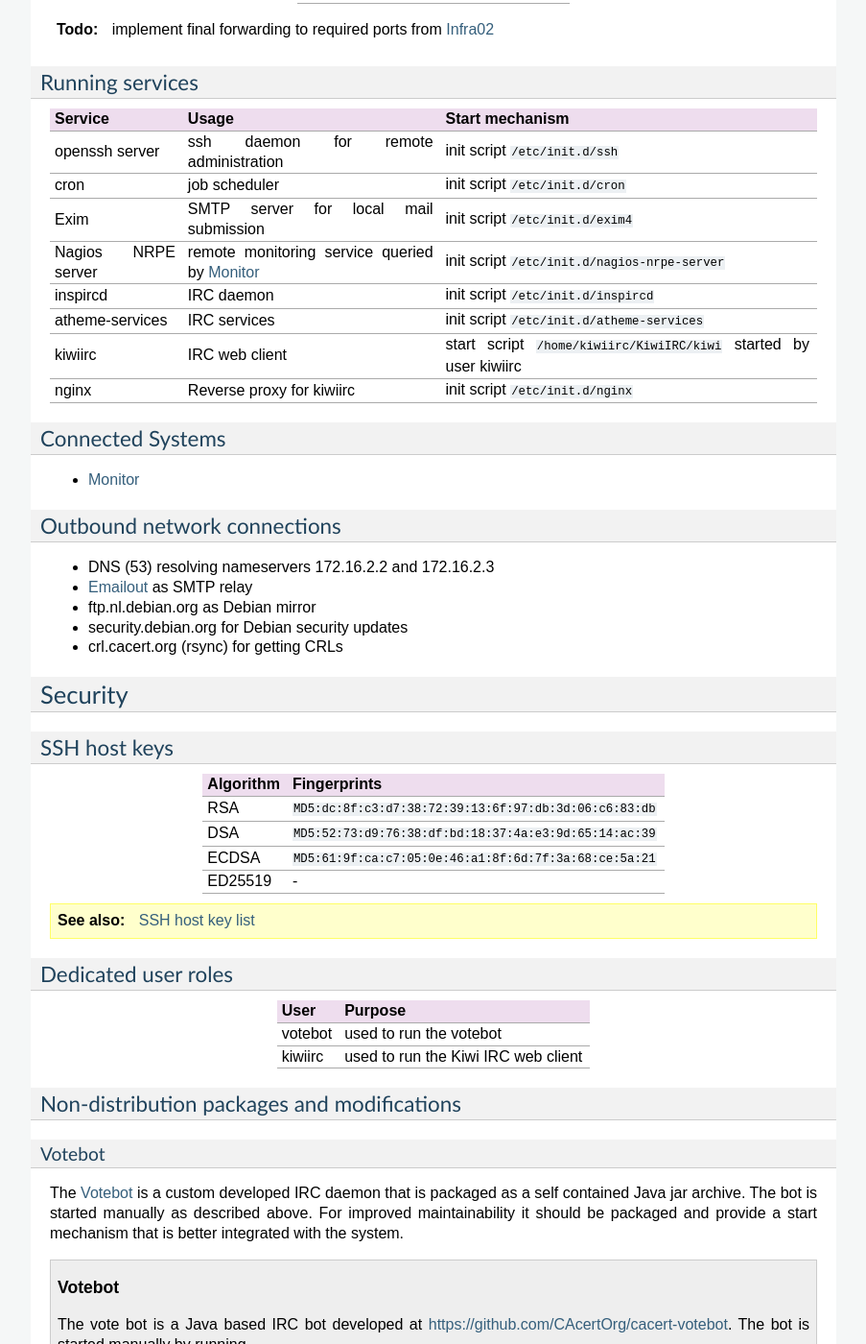
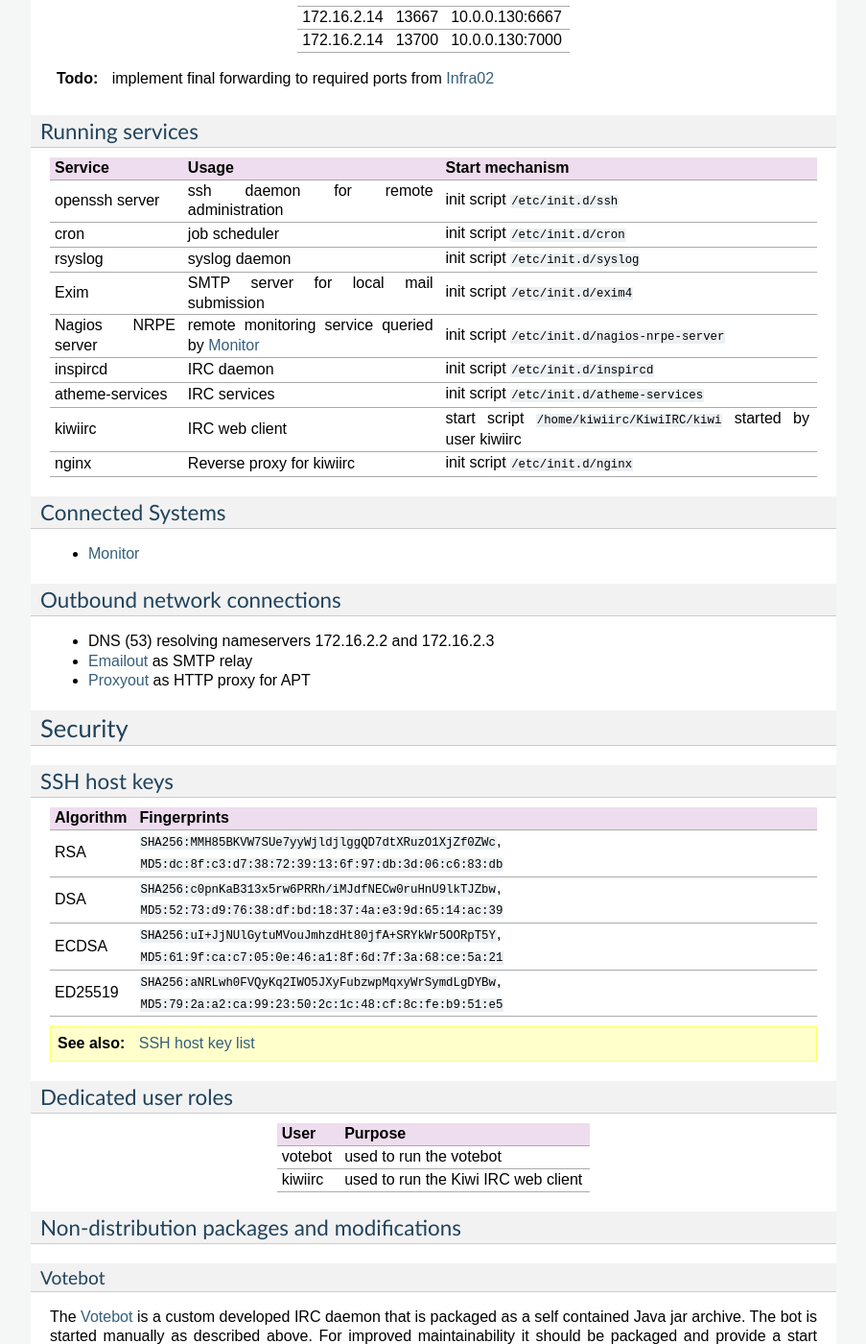
Before and after one commit to CAcertOrg/cacert-infradocs, a Sphinx documentation site: the page built from docs/systems/ircserver.rst, in a window 1280 px wide and 1400 px high, scrolled down 2061 px. Shown: the whole window at 96% size, without its empty margins (198-1101 px from the left). Built offline with Sphinx 7.4.7, drawn with Linux system fonts in a browser that asks for light colours; pages that are not in the unit, such as notebooks, are missing from menus; cross-references to code outside the pages are shown as plain code; some of the changed text lies outside the part shown.

Commit message:
Maintenance on ircserver container
- upgrade OS to Debian Stretch
- update list of admins
- use proxyout for APT
- add ED25519 ssh host key

```diff
--- a/docs/building.rst
+++ b/docs/building.rst
@@ -77,5 +77,5 @@
 Content-Security-Policy settings).
 
 If the documentation build is successful the result is pushed to a webserver
-document root on :doc:`webstatic` and is publicly available at
+document root on :doc:`systems/webstatic` and is publicly available at
 https://infradocs.cacert.org/.
--- a/docs/systems/ircserver.rst
+++ b/docs/systems/ircserver.rst
@@ -8,7 +8,7 @@
 Purpose
 =======
 
-This system is the planned replacement for :doc:`irc`
+This system is the planned replacement for :doc:`irc`.
 
 Administration
 ==============
@@ -167,6 +169,9 @@
 +--------------------+--------------------+----------------------------------------+
 | cron               | job scheduler      | init script :file:`/etc/init.d/cron`   |
 +--------------------+--------------------+----------------------------------------+
+| rsyslog            | syslog daemon      | init script                            |
+|                    |                    | :file:`/etc/init.d/syslog`             |
++--------------------+--------------------+----------------------------------------+
 | Exim               | SMTP server for    | init script                            |
 |                    | local mail         | :file:`/etc/init.d/exim4`              |
 |                    | submission         |                                        |
@@ -199,17 +204,16 @@
 
 * DNS (53) resolving nameservers 172.16.2.2 and 172.16.2.3
 * :doc:`emailout` as SMTP relay
-* ftp.nl.debian.org as Debian mirror
-* security.debian.org for Debian security updates
-* crl.cacert.org (rsync) for getting CRLs
+* :doc:`proxyout` as HTTP proxy for APT
 
 Security
 ========
 
 .. sshkeys::
-   :RSA:   dc:8f:c3:d7:38:72:39:13:6f:97:db:3d:06:c6:83:db
-   :DSA:   52:73:d9:76:38:df:bd:18:37:4a:e3:9d:65:14:ac:39
-   :ECDSA: 61:9f:ca:c7:05:0e:46:a1:8f:6d:7f:3a:68:ce:5a:21
+   :RSA:     SHA256:MMH85BKVW7SUe7yyWjldjlggQD7dtXRuzO1XjZf0ZWc MD5:dc:8f:c3:d7:38:72:39:13:6f:97:db:3d:06:c6:83:db
+   :DSA:     SHA256:c0pnKaB313x5rw6PRRh/iMJdfNECw0ruHnU9lkTJZbw MD5:52:73:d9:76:38:df:bd:18:37:4a:e3:9d:65:14:ac:39
+   :ECDSA:   SHA256:uI+JjNUlGytuMVouJmhzdHt80jfA+SRYkWr5OORpT5Y MD5:61:9f:ca:c7:05:0e:46:a1:8f:6d:7f:3a:68:ce:5a:21
+   :ED25519: SHA256:aNRLwh0FVQyKq2IWO5JXyFubzwpMqxyWrSymdLgDYBw MD5:79:2a:a2:ca:99:23:50:2c:1c:48:cf:8c:fe:b9:51:e5
 
 Dedicated user roles
 --------------------
```
Also changed, not shown: other parts of docs/systems/ircserver.rst (+16 -14 lines).
